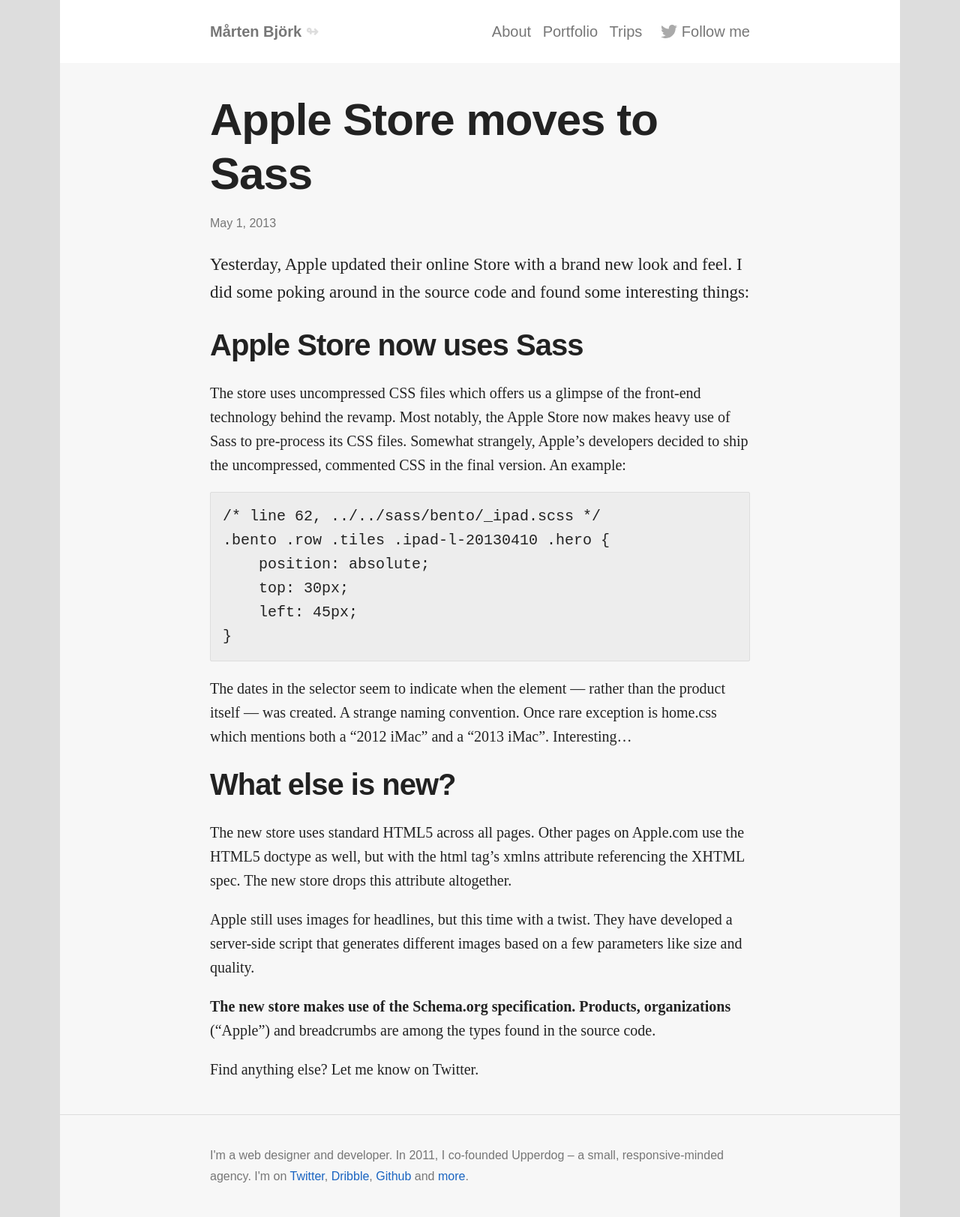
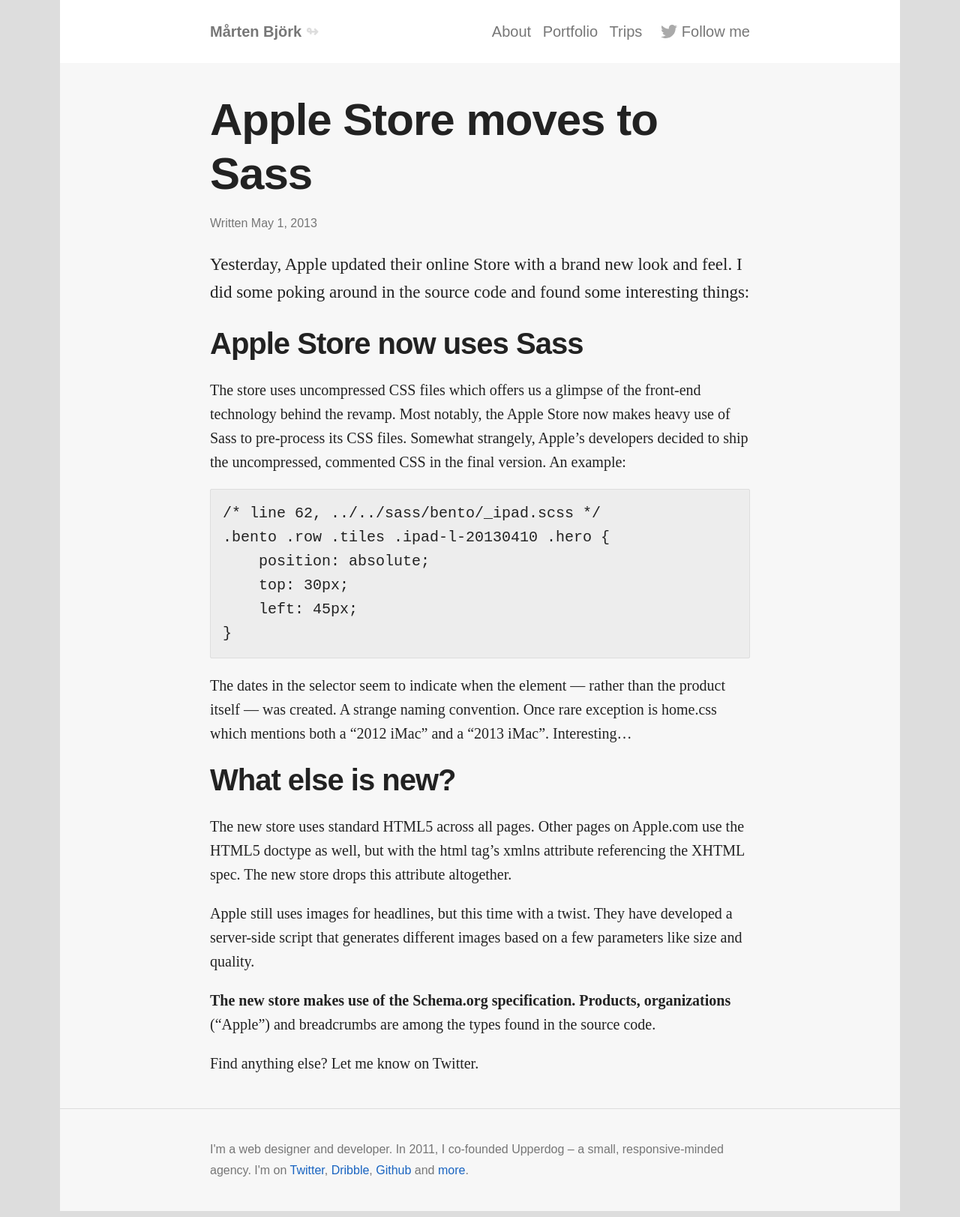
Before and after one commit to pavopax/pavopax.github.io, a Jekyll site: the page built from _posts/2013-05-01-apple-moves-to-sass.md, in a window 1280 px wide. Shown: the whole page at 75% size. Built offline with Jekyll 4.4.1, drawn with Linux system fonts in a browser that asks for light colours; nearby versions of some CDN libraries; some web fonts are replaced; library files that are not in the unit come from our copies.

Commit message:
Detail improvements

```diff
--- a/_layouts/post.html
+++ b/_layouts/post.html
@@ -5,7 +5,7 @@
     <div class="inner">
 
         <h1>{{ page.title }}</h1>
-        <p class="meta">{{ page.date | date: "%b %-d, %Y" }}{% if page.author %} • {{ page.author }}{% endif %}{% if page.meta %} • {{ page.meta }}{% endif %}</p>
+        <p class="meta">Written {{ page.date | date: "%b %-d, %Y" }}{% if page.author %} • {{ page.author }}{% endif %}{% if page.meta %} • {{ page.meta }}{% endif %}</p>
         {{ content }}
 
     </div>
--- a/css/main.scss
+++ b/css/main.scss
@@ -90,7 +90,7 @@
 h2, .h2 {
     font-size: 2em;
     font-family: sans-serif;
-    line-height: 1.4;
+    line-height: 1.3;
     font-weight: bold;
     text-transform: none;
     letter-spacing: -1px;
--- a/index.html
+++ b/index.html
@@ -7,7 +7,7 @@
         <ul class="post-list">
             {% for post in site.posts %}
             <li>
-                <span class="meta">{{ post.date | date: "%b %-d, %Y" }}</span>
+                <!--<span class="meta">{{ post.date | date: "%b %-d, %Y" }}</span>-->
                 <h2><a href="{{ post.url | prepend: site.baseurl }}">{{ post.title }}</a></h2>
                 {% if post.custom_excerpt %}
                     <p class="excerpt">{{ post.custom_excerpt | strip_html }} <a class="read-more" href="{{ post.url | prepend: site.baseurl }}">Read more</a></p>
```
